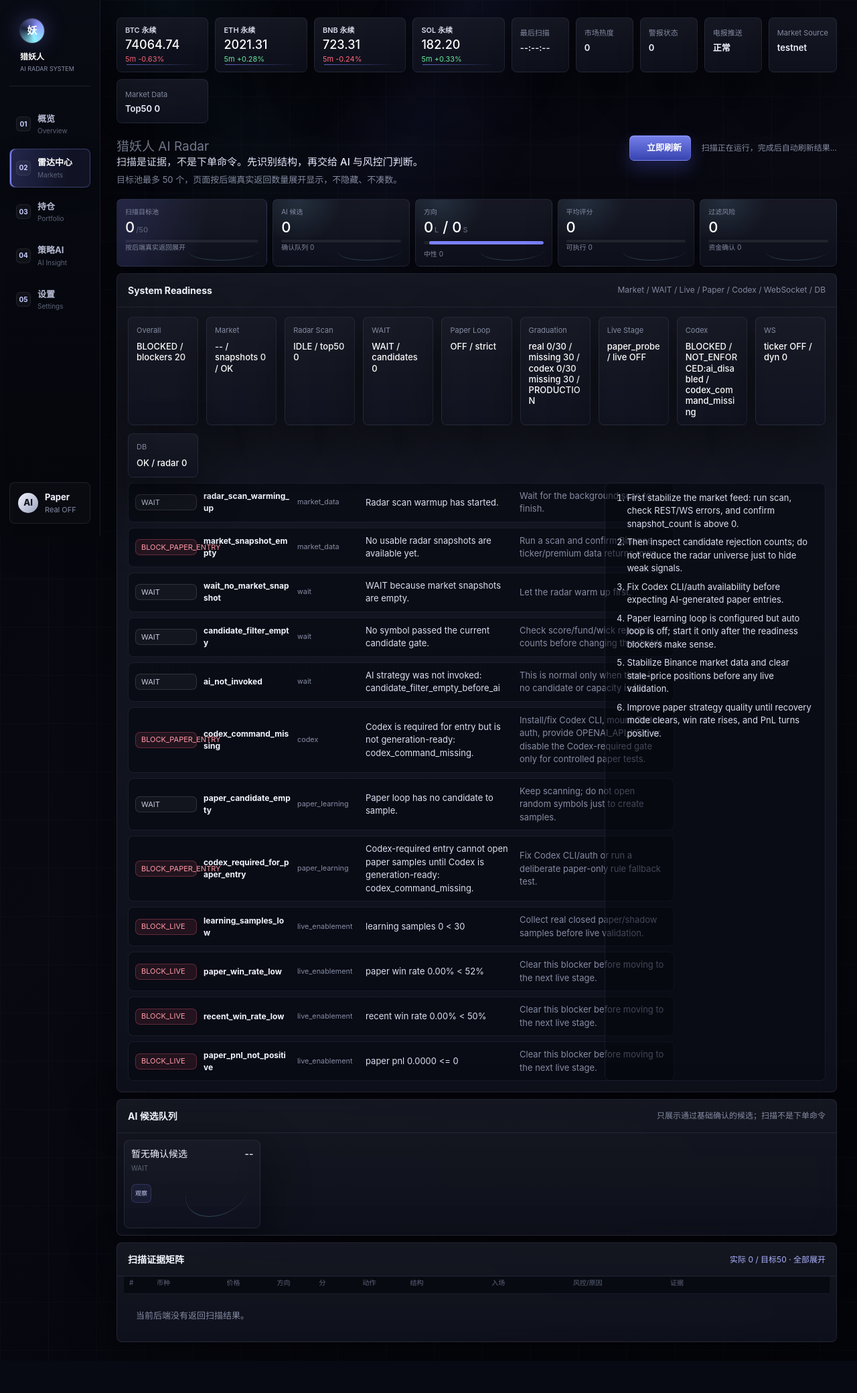
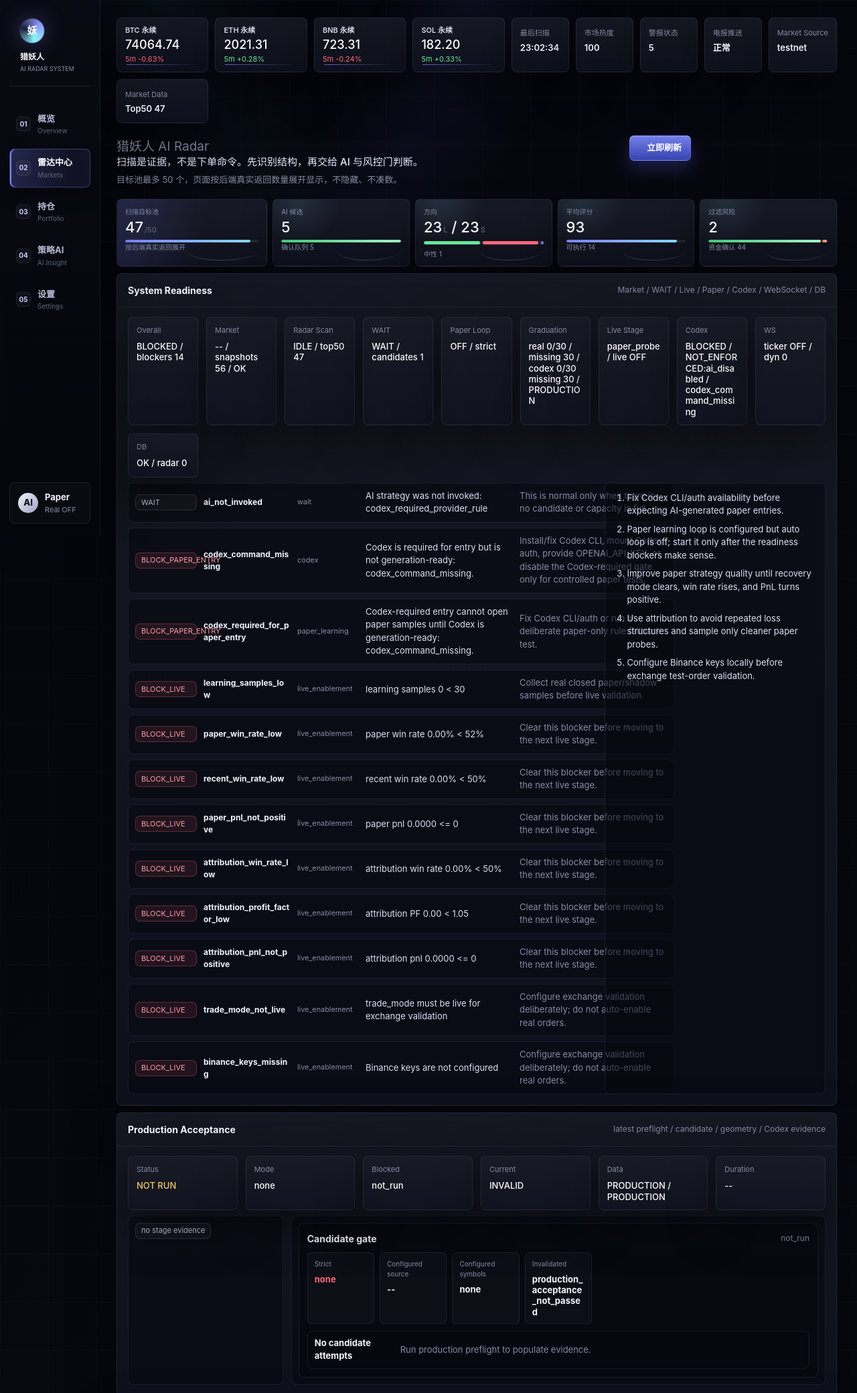
Before and after one commit to q1902465941/ai_radar_full_source_v3, a FastAPI app: page /radar in a window 1280 px wide. Shown: the top 2080 px of the page at 67% size. Before the commit the page ends 2016 px from the top, so only its background shows below. Run offline with FastAPI, Linux system fonts and the light colour scheme; data comes from the database, SQL or seed files in the repository; data that the repository does not hold is empty.

Commit message:
feat: show production acceptance evidence on radar

```diff
--- a/backend/web/static/app.css
+++ b/backend/web/static/app.css
@@ -1424,6 +1424,160 @@ a {
   margin-top: 8px;
 }
 
+.production-acceptance-panel {
+  grid-column: 1 / -1;
+}
+
+.acceptance-summary-grid {
+  grid-template-columns: repeat(6, minmax(0, 1fr));
+  margin: 0;
+  padding: 14px 16px 8px;
+}
+
+.summary-card.acceptance-ok b {
+  color: var(--green);
+}
+
+.summary-card.acceptance-wait b {
+  color: var(--yellow);
+}
+
+.acceptance-body {
+  display: grid;
+  grid-template-columns: minmax(220px, .45fr) minmax(0, 1.55fr);
+  gap: 12px;
+  padding: 0 16px 16px;
+}
+
+.acceptance-stages,
+.acceptance-detail,
+.acceptance-section,
+.acceptance-attempts > div {
+  border: 1px solid rgba(143, 151, 189, .12);
+  border-radius: var(--radius);
+  background: rgba(7, 9, 17, .52);
+}
+
+.acceptance-stages {
+  display: flex;
+  flex-wrap: wrap;
+  align-content: flex-start;
+  gap: 7px;
+  padding: 10px;
+}
+
+.acceptance-detail {
+  min-width: 0;
+  padding: 10px;
+}
+
+.acceptance-section {
+  padding: 12px;
+}
+
+.acceptance-section-title {
+  display: flex;
+  justify-content: space-between;
+  gap: 12px;
+  align-items: center;
+  margin-bottom: 10px;
+}
+
+.acceptance-section-title b {
+  color: #f4f6ff;
+  font-size: 14px;
+}
+
+.acceptance-section-title span {
+  color: var(--muted);
+  font-size: 12px;
+  overflow-wrap: anywhere;
+}
+
+.acceptance-metrics {
+  display: grid;
+  grid-template-columns: repeat(7, minmax(0, 1fr));
+  gap: 8px;
+}
+
+.acceptance-metric {
+  min-height: 58px;
+  padding: 9px 10px;
+  border: 1px solid rgba(143, 151, 189, .12);
+  border-radius: 7px;
+  background: rgba(255, 255, 255, .028);
+}
+
+.acceptance-metric span {
+  display: block;
+  color: var(--muted);
+  font-size: 10px;
+}
+
+.acceptance-metric b {
+  display: block;
+  margin-top: 7px;
+  color: #f4f6ff;
+  font-size: 13px;
+  line-height: 1.25;
+  overflow-wrap: anywhere;
+}
+
+.acceptance-metric.ok b {
+  color: var(--green);
+}
+
+.acceptance-metric.bad b {
+  color: var(--red);
+}
+
+.acceptance-reasons {
+  display: flex;
+  flex-wrap: wrap;
+  gap: 7px;
+  margin-top: 10px;
+}
+
+.acceptance-reasons span {
+  padding: 5px 7px;
+  border: 1px solid rgba(255, 199, 91, .18);
+  border-radius: 7px;
+  color: var(--yellow);
+  background: rgba(255, 199, 91, .07);
+  font-size: 11px;
+  overflow-wrap: anywhere;
+}
+
+.acceptance-attempts {
+  display: grid;
+  gap: 8px;
+  margin-top: 10px;
+}
+
+.acceptance-attempts > div {
+  display: grid;
+  grid-template-columns: 120px minmax(0, 1fr) minmax(0, 1fr);
+  gap: 8px;
+  align-items: center;
+  min-height: 42px;
+  padding: 8px 10px;
+}
+
+.acceptance-attempts b,
+.acceptance-attempts span,
+.acceptance-attempts small {
+  overflow-wrap: anywhere;
+}
+
+.acceptance-attempts b {
+  color: #f4f6ff;
+}
+
+.acceptance-attempts span,
+.acceptance-attempts small {
+  color: var(--muted);
+}
+
 .profile-row {
   display: flex;
   align-items: center;
@@ -2104,6 +2258,8 @@ a {
   .active-radar-box,
   .candidate-panel .candidate-grid,
   .candidate-grid,
+  .acceptance-summary-grid,
+  .acceptance-metrics,
   .readiness-grid,
   .summary-grid,
   .settings-grid,
@@ -2113,7 +2269,12 @@ a {
   }
 
   .readiness-body,
+  .acceptance-body,
   .readiness-blocker {
+    grid-template-columns: 1fr;
+  }
+
+  .acceptance-attempts > div {
     grid-template-columns: 1fr;
   }
 }
@@ -2128,6 +2289,8 @@ a {
   .overview-ops-grid,
   .active-radar-box,
   .candidate-grid,
+  .acceptance-summary-grid,
+  .acceptance-metrics,
   .readiness-grid,
   .summary-grid,
   .settings-grid,
--- a/backend/web/static/app.js
+++ b/backend/web/static/app.js
@@ -853,6 +853,153 @@ function renderSystemReadiness(data) {
   }
 }
 
+function acceptanceStageClass(stage) {
+  if (!stage) return 'wait';
+  return stage.ok ? 'green' : 'red';
+}
+
+function productionAcceptanceStage(data, name) {
+  return (data.stages || []).find((stage) => stage && stage.name === name) || null;
+}
+
+function productionAcceptanceFirstAttempt(data) {
+  const aiStage = productionAcceptanceStage(data, 'ai_strategy_plan');
+  const evidence = aiStage && aiStage.evidence ? aiStage.evidence : {};
+  const attempts = Array.isArray(evidence.plan_attempts) ? evidence.plan_attempts : [];
+  return attempts[0] || null;
+}
+
+function productionAcceptanceStatus(data) {
+  if (data.ok) return 'PASS';
+  const blocked = data.result && data.result.blocked ? String(data.result.blocked) : '';
+  if (!blocked || blocked === 'not_run') return 'NOT RUN';
+  if (blocked.includes('not_open') || blocked.includes('no_strict')) return 'WAIT';
+  return 'BLOCKED';
+}
+
+function acceptanceSummaryCard(label, value, klass = '') {
+  return `<div class="summary-card readiness-card ${klass}"><span>${escapeHtml(label)}</span><b>${escapeHtml(value || '--')}</b></div>`;
+}
+
+function acceptanceMetric(label, value, klass = '') {
+  return `<div class="acceptance-metric ${klass}"><span>${escapeHtml(label)}</span><b>${escapeHtml(value || '--')}</b></div>`;
+}
+
+function renderProductionAcceptance(data) {
+  const summary = document.getElementById('productionAcceptanceSummary');
+  const stagesEl = document.getElementById('productionAcceptanceStages');
+  const detailEl = document.getElementById('productionAcceptanceDetail');
+  if (!summary && !stagesEl && !detailEl) return;
+
+  const result = data.result || {};
+  const validation = data.current_validation || {};
+  const acceptance = data.production_acceptance || {};
+  const learning = validation.learning_data_audit || {};
+  const status = productionAcceptanceStatus(data);
+  const durationMs = finiteNumber(data.finished_ms) !== null && finiteNumber(data.started_ms) !== null
+    ? Math.max(0, Number(data.finished_ms) - Number(data.started_ms))
+    : null;
+  const invalidated = Array.isArray(validation.invalidated_by) ? validation.invalidated_by : [];
+  const attempt = productionAcceptanceFirstAttempt(data);
+  const candidateStage = productionAcceptanceStage(data, 'candidate_selection');
+  const aiStage = productionAcceptanceStage(data, 'ai_strategy_plan');
+  const candidateEvidence = candidateStage && candidateStage.evidence ? candidateStage.evidence : {};
+  const aiEvidence = aiStage && aiStage.evidence ? aiStage.evidence : {};
+
+  if (summary) {
+    summary.innerHTML = [
+      acceptanceSummaryCard('Status', status, status === 'PASS' ? 'acceptance-ok' : 'acceptance-wait'),
+      acceptanceSummaryCard('Mode', data.mode || 'none'),
+      acceptanceSummaryCard('Blocked', result.blocked || 'none'),
+      acceptanceSummaryCard('Current', acceptance.currently_valid ? 'VALID' : 'INVALID'),
+      acceptanceSummaryCard('Data', `${learning.trust_level || '--'} / ${learning.production_grade ? 'PRODUCTION' : 'PENDING'}`),
+      acceptanceSummaryCard('Duration', durationMs === null ? '--' : `${fmt(durationMs / 1000, 1)}s`),
+    ].join('');
+  }
+
+  if (stagesEl) {
+    const stages = Array.isArray(data.stages) ? data.stages : [];
+    stagesEl.innerHTML = stages.length
+      ? stages.map((stage) => `<span class="badge ${acceptanceStageClass(stage)}">${escapeHtml(stage.name || '--')}: ${stage.ok ? 'OK' : 'FAIL'}</span>`).join('')
+      : '<span class="badge wait">no stage evidence</span>';
+  }
+
+  if (!detailEl) return;
+
+  if (attempt) {
+    const sample = attempt.strategy_geometry_sample || {};
+    const samples = sample.samples || {};
+    const reasons = Array.isArray(attempt.strategy_geometry_reasons)
+      ? attempt.strategy_geometry_reasons
+      : (attempt.validation_reason ? [attempt.validation_reason] : []);
+    detailEl.innerHTML = `
+      <div class="acceptance-section">
+        <div class="acceptance-section-title">
+          <b>${escapeHtml(attempt.symbol || aiEvidence.symbol || '--')}</b>
+          <span>${escapeHtml(attempt.provider || aiEvidence.provider || '--')} / ${escapeHtml(attempt.action || aiEvidence.action || '--')}</span>
+        </div>
+        <div class="acceptance-metrics">
+          ${acceptanceMetric('Validation', attempt.validation_reason || aiEvidence.validation_reason || '--', attempt.validation_ok ? 'ok' : 'bad')}
+          ${acceptanceMetric('Geometry', sample.status || '--', sample.status === 'ok' ? 'ok' : 'bad')}
+          ${acceptanceMetric('Win rate', samples.win_rate === undefined ? '--' : fmt(Number(samples.win_rate) * 100, 1) + '%')}
+          ${acceptanceMetric('Expected R', samples.expected_r === undefined ? '--' : fmt(samples.expected_r, 3))}
+          ${acceptanceMetric('Profit factor', samples.profit_factor === undefined ? '--' : fmt(samples.profit_factor, 3))}
+          ${acceptanceMetric('Samples', samples.sample_count === undefined ? '--' : String(samples.sample_count))}
+          ${acceptanceMetric('Pass gate', samples.pass_gate ? 'true' : 'false', samples.pass_gate ? 'ok' : 'bad')}
+        </div>
+        <div class="acceptance-reasons">
+          ${(reasons.length ? reasons : invalidated).slice(0, 8).map((reason) => `<span>${escapeHtml(reason)}</span>`).join('')}
+        </div>
+      </div>
+    `;
+    return;
+  }
+
+  const attempts = Array.isArray(candidateEvidence.candidate_attempts) ? candidateEvidence.candidate_attempts : [];
+  detailEl.innerHTML = `
+    <div class="acceptance-section">
+      <div class="acceptance-section-title">
+        <b>Candidate gate</b>
+        <span>${escapeHtml(result.blocked || 'waiting_for_evidence')}</span>
+      </div>
+      <div class="acceptance-metrics">
+        ${acceptanceMetric('Strict', (candidateEvidence.candidate_symbols || []).join(', ') || 'none', candidateStage && candidateStage.ok ? 'ok' : 'bad')}
+        ${acceptanceMetric('Configured source', candidateEvidence.configured_candidate_source || '--')}
+        ${acceptanceMetric('Configured symbols', (candidateEvidence.configured_candidate_symbols || []).join(', ') || 'none')}
+        ${acceptanceMetric('Invalidated', invalidated.join(', ') || 'none')}
+      </div>
+      <div class="acceptance-attempts">
+        ${attempts.slice(0, 3).map((row) => `
+          <div>
+            <b>#${row.attempt || '--'} strict ${row.strict_count || 0}</b>
+            <span>${escapeHtml((row.strict_symbols || []).join(', ') || 'none')}</span>
+            <small>review ${row.strict_review_count || 0} / configured ${escapeHtml((row.configured_candidate_symbols || []).join(', ') || 'none')}</small>
+          </div>
+        `).join('') || '<div><b>No candidate attempts</b><span>Run production preflight to populate evidence.</span></div>'}
+      </div>
+    </div>
+  `;
+}
+
+async function refreshProductionAcceptance() {
+  const summary = document.getElementById('productionAcceptanceSummary');
+  const detailEl = document.getElementById('productionAcceptanceDetail');
+  if (!summary && !detailEl) return null;
+  try {
+    const data = await j('/api/trade-director/acceptance/production');
+    renderProductionAcceptance(data);
+    return data;
+  } catch (err) {
+    if (summary) {
+      summary.innerHTML = acceptanceSummaryCard('Production Acceptance', 'LOAD FAIL', 'acceptance-wait');
+    }
+    if (detailEl) {
+      detailEl.innerHTML = `<div class="readiness-empty">${escapeHtml(errorMessage(err))}</div>`;
+    }
+    return null;
+  }
+}
+
 async function refreshSystemReadiness() {
   const summary = document.getElementById('systemReadinessSummary');
   const blockersEl = document.getElementById('systemReadinessBlockers');
--- a/backend/web/templates/layout.html
+++ b/backend/web/templates/layout.html
@@ -4,7 +4,7 @@
   <meta charset="utf-8">
   <meta name="viewport" content="width=device-width,initial-scale=1">
   <title>猎妖人 AI Radar</title>
-  <link rel="stylesheet" href="/static/app.css?v=monitor-ui-3">
+  <link rel="stylesheet" href="/static/app.css?v=monitor-ui-4">
 </head>
 <body>
   <div class="app">
@@ -30,7 +30,7 @@
       {% block content %}{% endblock %}
     </main>
   </div>
-  <script src="/static/app.js?v=monitor-ui-3"></script>
+  <script src="/static/app.js?v=monitor-ui-4"></script>
   {% block scripts %}{% endblock %}
 </body>
 </html>
--- a/backend/web/templates/radar.html
+++ b/backend/web/templates/radar.html
@@ -26,6 +26,18 @@
     </div>
   </section>
 
+  <section class="panel production-acceptance-panel">
+    <div class="panel-title">
+      <b>Production Acceptance</b>
+      <span>latest preflight / candidate / geometry / Codex evidence</span>
+    </div>
+    <section class="summary-grid acceptance-summary-grid" id="productionAcceptanceSummary"></section>
+    <div class="acceptance-body">
+      <div class="acceptance-stages" id="productionAcceptanceStages"></div>
+      <div class="acceptance-detail" id="productionAcceptanceDetail"></div>
+    </div>
+  </section>
+
   <section class="panel candidate-panel">
     <div class="panel-title">
       <b>AI 候选队列</b>
@@ -46,4 +58,4 @@
     </div>
   </section>
 </section>
-{% endblock %}{% block scripts %}<script>window.PAGE='radar'; refreshRadar(); refreshSystemReadiness(); setInterval(refreshSystemReadiness,5000);</script>{% endblock %}
+{% endblock %}{% block scripts %}<script>window.PAGE='radar'; refreshRadar(); refreshSystemReadiness(); refreshProductionAcceptance(); setInterval(refreshSystemReadiness,5000); setInterval(refreshProductionAcceptance,10000);</script>{% endblock %}
```
